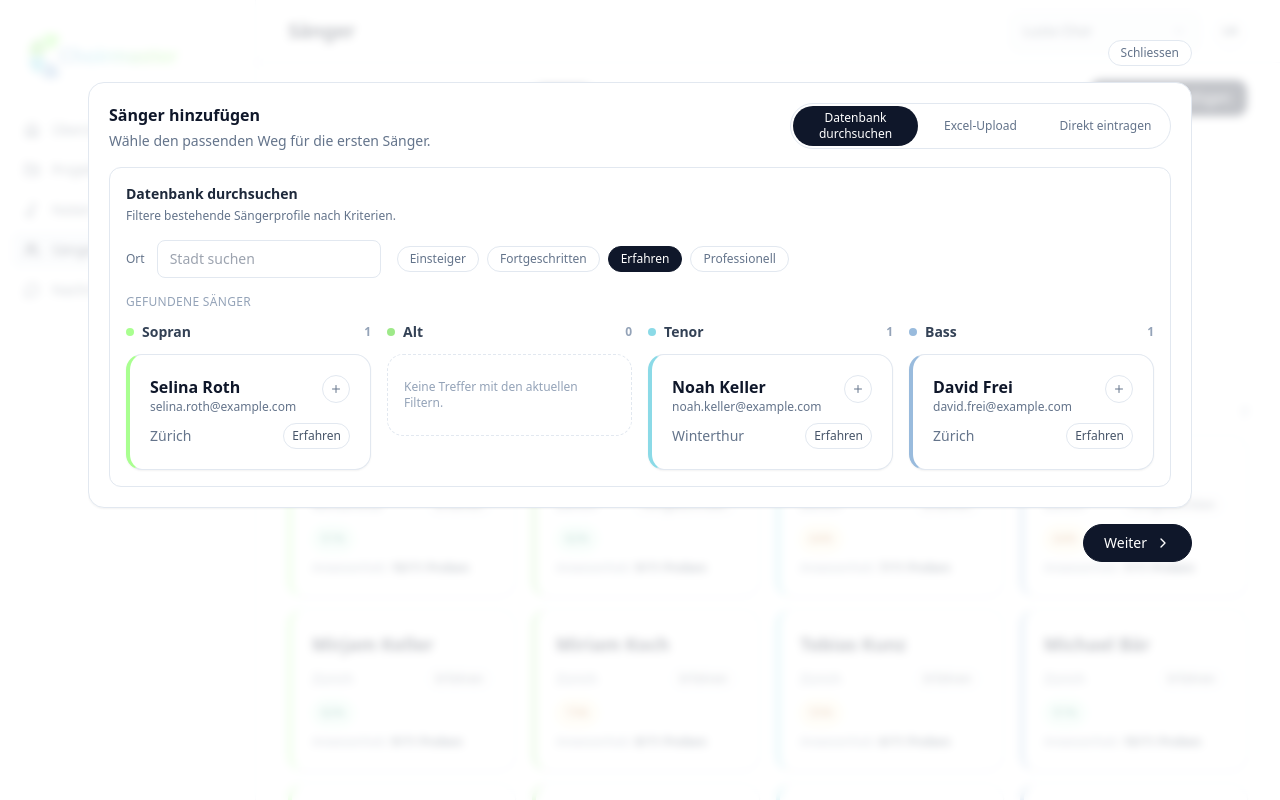
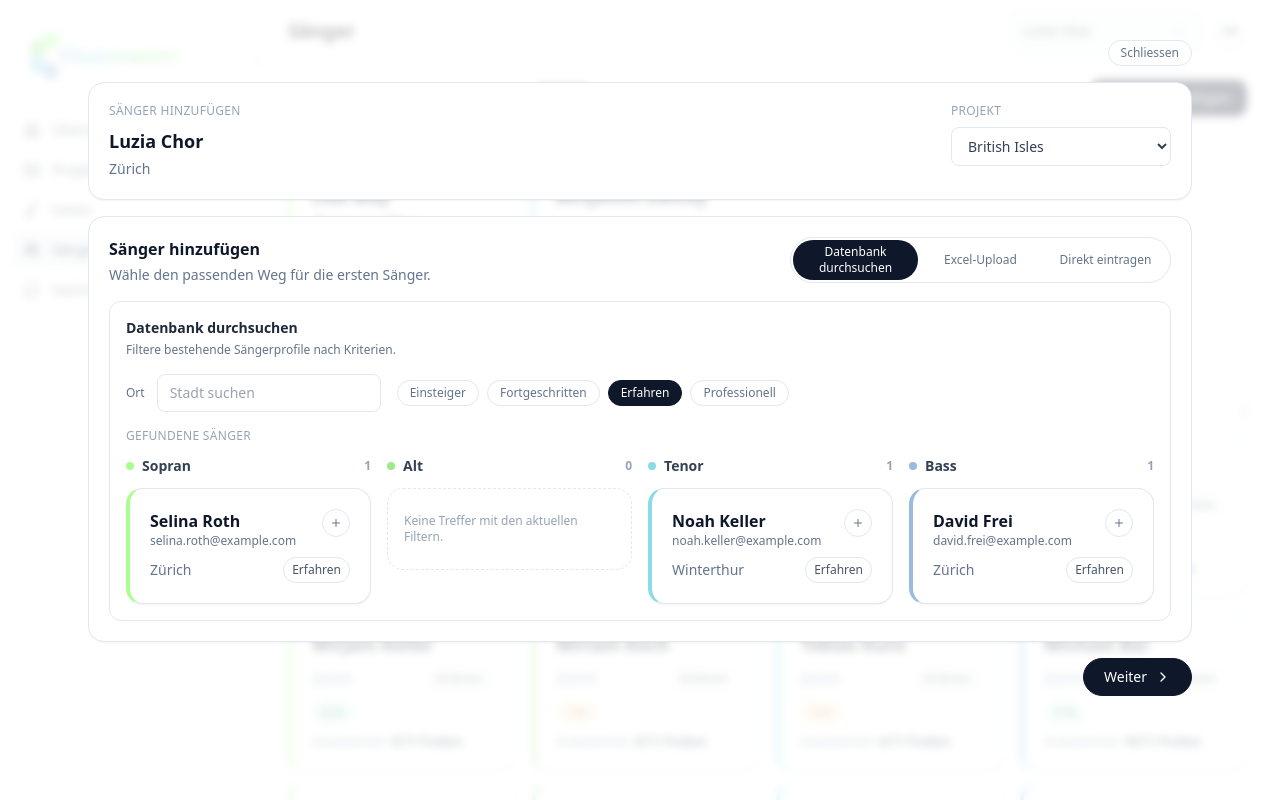
Before and after one commit to TechvibeVentures/Choirmaster, a Next.js app: page /singers in a window 1280 px wide. Both pictures are taken after a click on the button "Sänger hinzufügen". Shown: the top 800 px of the page. Built offline with nearby package versions, Linux system fonts and the light colour scheme.

Commit message:
Expand invite step with details, removal, and success

```diff
--- a/components/EnsembleOnboardingFlow.tsx
+++ b/components/EnsembleOnboardingFlow.tsx
@@ -15,7 +15,7 @@ import {
 } from "lucide-react";
 import Card from "@/components/Card";
 import { strings } from "@/lib/i18n";
-import type { Voice, Weekday } from "@/lib/mockData";
+import { choirs, projects, type Voice, type Weekday } from "@/lib/mockData";
 import { getVoiceLabel } from "@/lib/labels";
 
 type Props = {
@@ -230,6 +230,9 @@ export default function EnsembleOnboardingFlow({
   const [singerMode, setSingerMode] = useState<"search" | "upload" | "direct">(
     "search"
   );
+  const [selectedProjectId, setSelectedProjectId] = useState(
+    projects[0]?.id ?? ""
+  );
   const [locationQuery, setLocationQuery] = useState("");
   const [selectedExperiences, setSelectedExperiences] = useState<string[]>([
     "regular"
@@ -238,6 +241,8 @@ export default function EnsembleOnboardingFlow({
   const [directEntries, setDirectEntries] = useState([
     { id: "entry-1", first: "Lea", last: "Suter", email: "lea.suter@example.com", voice: "Sopran" }
   ]);
+  const [inviteSent, setInviteSent] = useState(false);
+  const [copied, setCopied] = useState(false);
 
   useEffect(() => {
     if (!open) {
@@ -256,6 +261,14 @@ export default function EnsembleOnboardingFlow({
   const integrationsStepIndex = isSingerOnly ? -1 : 4;
   const finishStepIndex = isSingerOnly ? -1 : 5;
   const invitesStepIndex = isSingerOnly ? 1 : -1;
+  const currentChoir = choirs[0];
+  const choirProjects = projects.filter(
+    (project) => project.choir_id === currentChoir?.id
+  );
+  const selectedProject =
+    choirProjects.find((project) => project.id === selectedProjectId) ??
+    choirProjects[0] ??
+    null;
 
   useEffect(() => {
     if (!open) return;
@@ -283,6 +296,18 @@ export default function EnsembleOnboardingFlow({
   const handlePrev = () => setStep((prev) => Math.max(prev - 1, 0));
   const handleComingSoon = () => {
     window.alert("Diese Funktion kommt in einer späteren Version der App.");
+  };
+  const inviteLink = selectedProject
+    ? `choirmaster.app/projekt/${selectedProject.id}/einladung`
+    : "choirmaster.app/projekt";
+  const handleCopyLink = async () => {
+    try {
+      await navigator.clipboard.writeText(inviteLink);
+      setCopied(true);
+      window.setTimeout(() => setCopied(false), 1500);
+    } catch {
+      handleComingSoon();
+    }
   };
 
   const toggleSingerSelection = (id: string) => {
@@ -408,6 +433,41 @@ const resultsByVoice = useMemo(() => {
         )}
 
         <div className="mt-4 flex flex-1 flex-col gap-4 overflow-y-auto pb-6">
+          <Card className="border-slate-200 bg-slate-50/80">
+            <div className="flex flex-wrap items-start justify-between gap-4">
+              <div>
+                <div className="text-xs uppercase tracking-wide text-slate-400">
+                  {isSingerOnly ? strings.people.findSingers : strings.ensembleOnboarding.title}
+                </div>
+                <div className="mt-2 text-lg font-semibold text-slate-900">
+                  {currentChoir?.name ?? "Ensemble"}
+                </div>
+                <div className="mt-1 text-sm text-slate-500">
+                  {currentChoir?.city ?? "—"}
+                </div>
+              </div>
+              <div className="min-w-[220px]">
+                <div className="text-xs uppercase tracking-wide text-slate-400">
+                  Projekt
+                </div>
+                <select
+                  value={selectedProject?.id ?? ""}
+                  onChange={(event) => setSelectedProjectId(event.target.value)}
+                  className="mt-2 w-full rounded-lg border border-slate-200 bg-white px-3 py-2 text-sm text-slate-700"
+                >
+                  {choirProjects.length ? (
+                    choirProjects.map((project) => (
+                      <option key={project.id} value={project.id}>
+                        {project.name}
+                      </option>
+                    ))
+                  ) : (
+                    <option value="">Kein Projekt verfügbar</option>
+                  )}
+                </select>
+              </div>
+            </div>
+          </Card>
           {isSingerOnly ? null : (
             <Card>
               <div className="flex flex-wrap items-center gap-2">
@@ -911,6 +971,36 @@ const resultsByVoice = useMemo(() => {
             ) : null}
 
             {step === invitesStepIndex ? (
+              inviteSent ? (
+                <Card>
+                  <div className="flex items-center justify-between gap-3">
+                    <div>
+                      <h3 className="text-base font-semibold text-slate-900">
+                        Einladungen verschickt
+                      </h3>
+                      <p className="mt-1 text-sm text-slate-500">
+                        Der Link zur Projektseite kann direkt geteilt werden.
+                      </p>
+                    </div>
+                    <Check className="h-5 w-5 text-emerald-400" />
+                  </div>
+                  <div className="mt-4 rounded-xl border border-slate-200 bg-white px-4 py-3 text-sm text-slate-600">
+                    <div className="text-xs uppercase tracking-wide text-slate-400">
+                      Projektlink
+                    </div>
+                    <div className="mt-2 flex items-center gap-2 rounded-lg border border-slate-200 bg-slate-50 px-3 py-2 text-xs text-slate-500">
+                      <span className="truncate">{inviteLink}</span>
+                      <button
+                        type="button"
+                        onClick={handleCopyLink}
+                        className="ml-auto rounded-full border border-slate-200 bg-white px-2 py-1 text-[11px] text-slate-500"
+                      >
+                        {copied ? "Kopiert" : "Kopieren"}
+                      </button>
+                    </div>
+                  </div>
+                </Card>
+              ) : (
                 <Card>
                   <div className="flex items-center justify-between gap-3">
                     <div>
@@ -1032,6 +1122,7 @@ const resultsByVoice = useMemo(() => {
                     </div>
                   </div>
                 </Card>
+              )
             ) : null}
 
             {step === integrationsStepIndex ? (
@@ -1210,10 +1301,26 @@ const resultsByVoice = useMemo(() => {
               )}
               <button
                 type="button"
-                onClick={step === steps.length - 1 ? onClose : handleNext}
+                onClick={() => {
+                  if (inviteSent) {
+                    onClose();
+                    return;
+                  }
+                  if (isSingerOnly && step === steps.length - 1) {
+                    setInviteSent(true);
+                    return;
+                  }
+                  if (step === steps.length - 1) {
+                    onClose();
+                    return;
+                  }
+                  handleNext();
+                }}
                 className="inline-flex items-center gap-2 rounded-full border border-slate-900 bg-slate-900 px-5 py-2 text-sm text-white transition hover:bg-slate-800"
               >
-                {isSingerOnly && step === steps.length - 1
+                {inviteSent
+                  ? "Schliessen"
+                  : isSingerOnly && step === steps.length - 1
                     ? strings.ensembleOnboarding.invitesAction
                     : step === steps.length - 1
                       ? strings.ensembleOnboarding.finishAction
```
Lines whose indentation alone changed are shown as unchanged.
